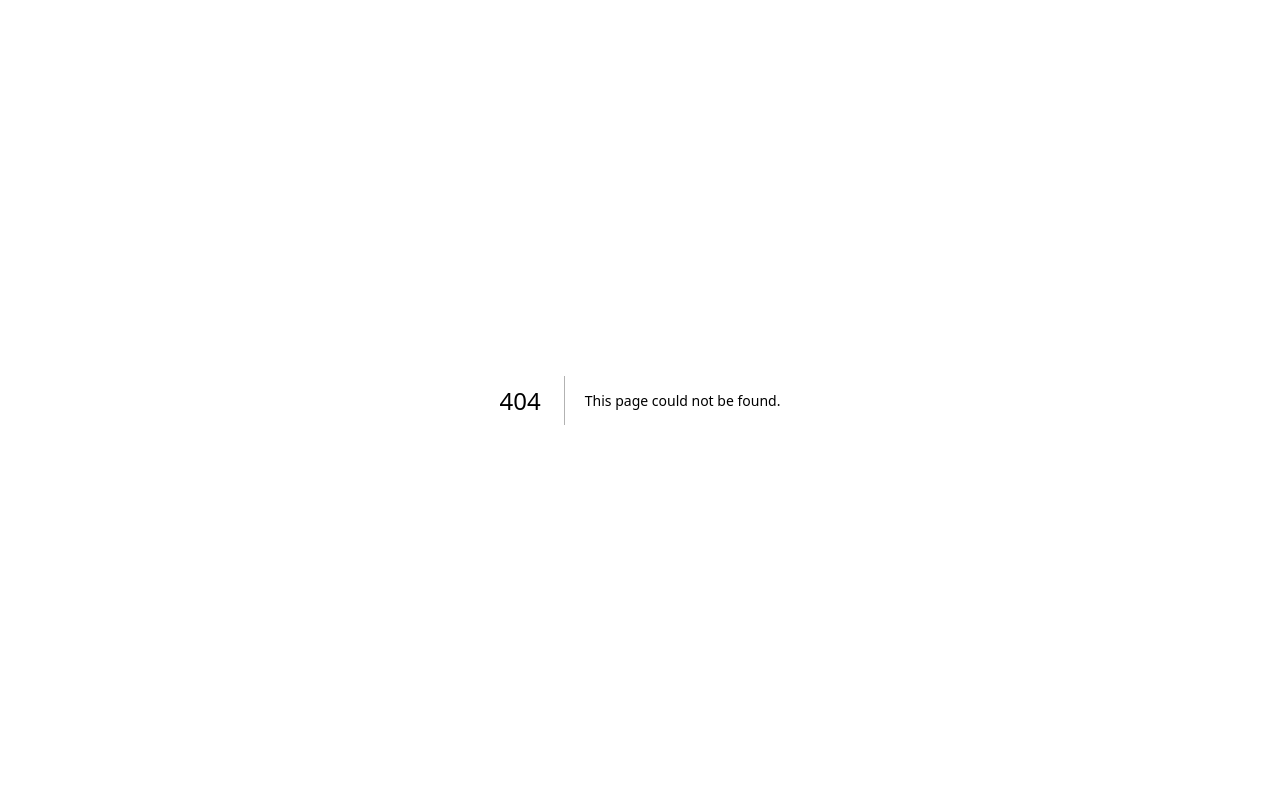
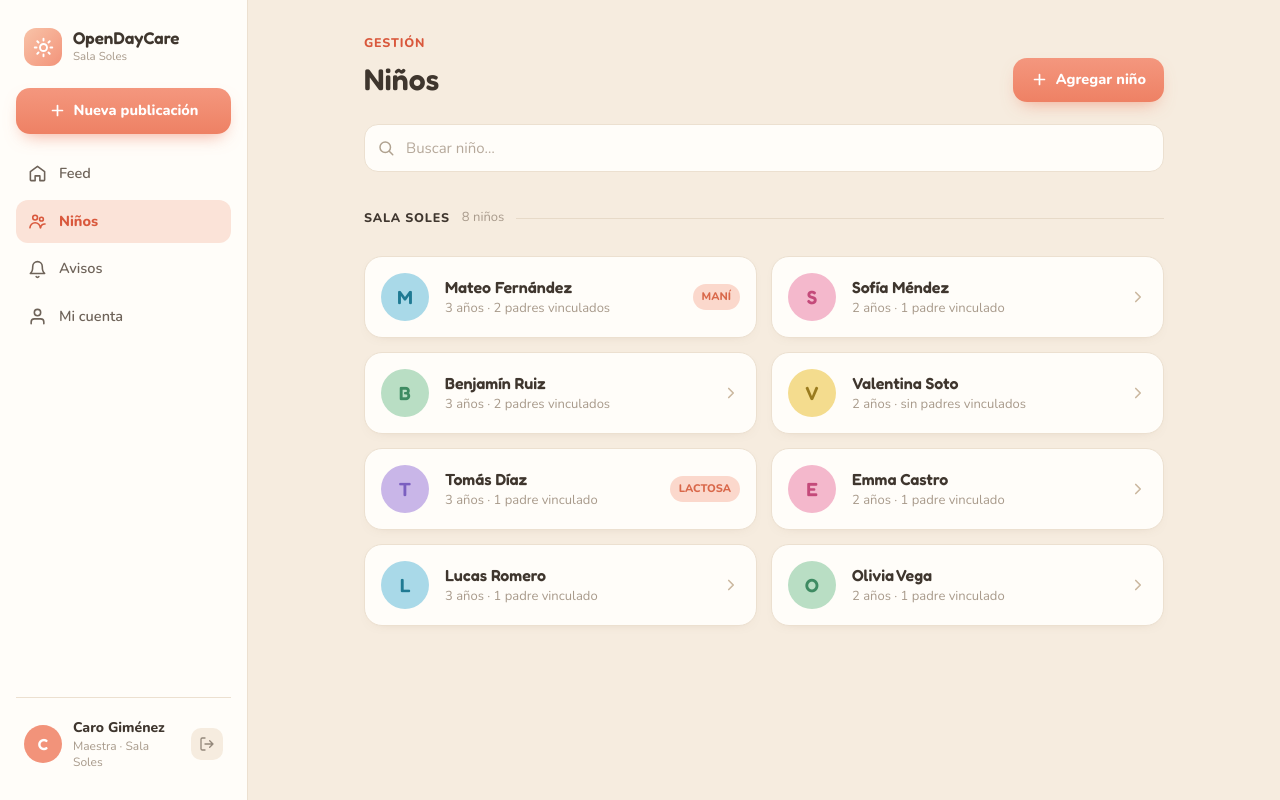
Before and after one commit to JAlejandroMG/open-daycare, a Next.js app: page /kids in a window 1280 px wide. Before the commit this address had no page. Built offline with nearby package versions, Linux system fonts and the light colour scheme.

Commit message:
Add kids page

```diff
--- /dev/null
+++ b/app/(dashboard)/kids/page.tsx
@@ -0,0 +1,12 @@
+import { kids } from "@/lib/_data/mock-data";
+import { KidsHeader } from "@/components/kids/KidsHeader";
+import { KidSearch } from "@/components/kids/KidSearch";
+
+export default function KidsPage() {
+  return (
+    <div className="mx-auto w-full max-w-[880px] px-10 pb-20 pt-[34px]">
+      <KidsHeader />
+      <KidSearch kids={kids} />
+    </div>
+  );
+}
```
